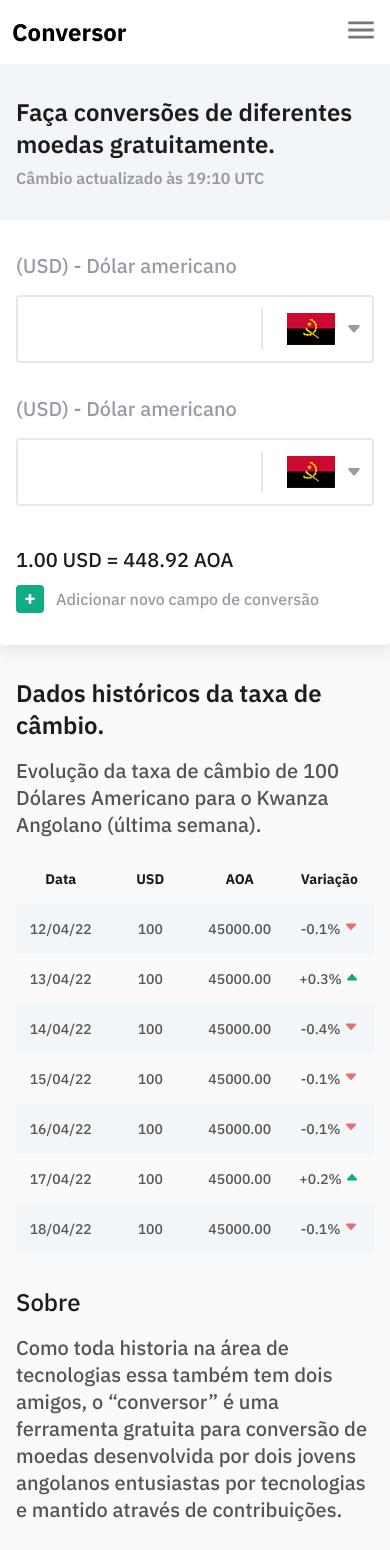
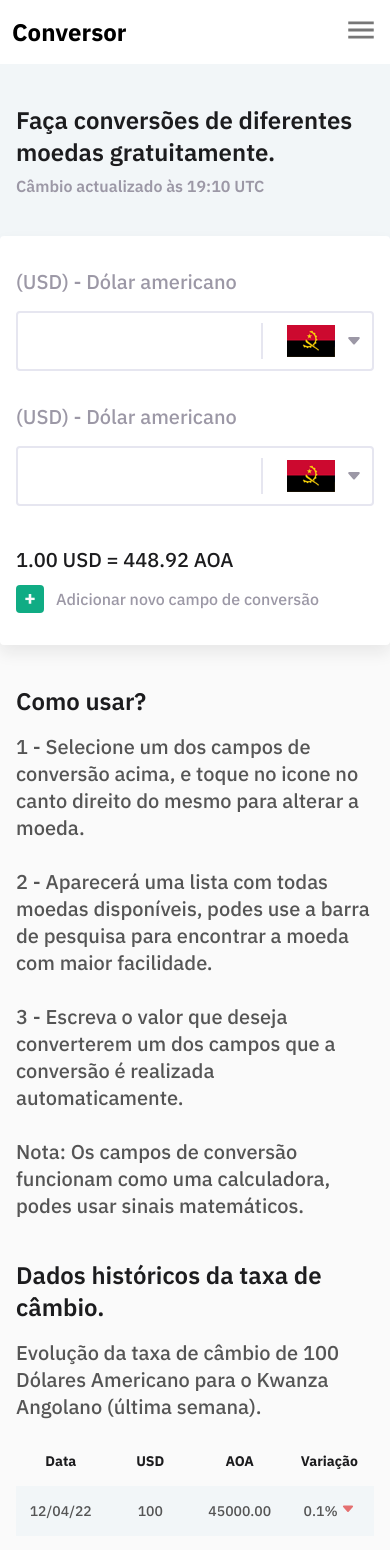
Before and after one commit to datwayskrt/currency-converter, a React (Create React App) app: page / in a window 390 px wide. Shown: the top 1550 px of the page. Built offline with nearby package versions, Linux system fonts and the light colour scheme.

Commit message:
Área de como usar, e responsividade.

```diff
--- a/src/components/Calculator/FormGroup/styles.js
+++ b/src/components/Calculator/FormGroup/styles.js
@@ -29,6 +29,10 @@ export const MoneyInput = styled.div`
     margin-top: var(--space-unit);
 
     /* border: 2px solid red; */
+
+    @media (max-width: 480px){
+        height: 60px;
+    }
 `;
 
 export const Input = styled.input`
--- a/src/components/Historic/index.js
+++ b/src/components/Historic/index.js
@@ -30,49 +30,49 @@ const Historic = () => {
                   <Td>12/04/22</Td>
                   <Td>100</Td>
                   <Td>45000.00</Td>
-                  <Td>-0.1% <BsCaretDownFill color='#E47070' /></Td>
+                  <Td>0.1% <BsCaretDownFill color='#E47070' /></Td>
                   {/* <Td><BsCaretDownFill color='#E47070' /></Td> */}
               </Tr>
               <Tr>
                   <Td>13/04/22</Td>
                   <Td>100</Td>
                   <Td>45000.00</Td>
-                  <Td>+0.3% <BsCaretUpFill color='#10AC84' /></Td>
+                  <Td>0.3% <BsCaretUpFill color='#10AC84' /></Td>
                   {/* <Td><BsCaretUpFill color='#10AC84' /></Td> */}
               </Tr>
               <Tr>
                   <Td>14/04/22</Td>
                   <Td>100</Td>
                   <Td>45000.00</Td>
-                  <Td>-0.4% <BsCaretDownFill color='#E47070' /></Td>
+                  <Td>0.4% <BsCaretDownFill color='#E47070' /></Td>
                   {/* <Td><BsCaretDownFill color='#E47070' /></Td> */}
               </Tr>
               <Tr>
                   <Td>15/04/22</Td>
                   <Td>100</Td>
                   <Td>45000.00</Td>
-                  <Td>-0.1% <BsCaretDownFill color='#E47070' /></Td>
+                  <Td>0.1% <BsCaretDownFill color='#E47070' /></Td>
                   {/* <Td><BsCaretDownFill color='#E47070' /></Td> */}
               </Tr>
               <Tr>
                   <Td>16/04/22</Td>
                   <Td>100</Td>
                   <Td>45000.00</Td>
-                  <Td>-0.1% <BsCaretDownFill color='#E47070' /></Td>
+                  <Td>0.1% <BsCaretDownFill color='#E47070' /></Td>
                   {/* <Td><BsCaretDownFill color='#E47070' /></Td> */}
               </Tr>
               <Tr>
                   <Td>17/04/22</Td>
                   <Td>100</Td>
                   <Td>45000.00</Td>
-                  <Td>+0.2% <BsCaretUpFill color='#10AC84' /></Td>
+                  <Td>0.2% <BsCaretUpFill color='#10AC84' /></Td>
                   {/* <Td><BsCaretUpFill color='#10AC84' /></Td> */}
               </Tr>
               <Tr>
                   <Td>18/04/22</Td>
                   <Td>100</Td>
                   <Td>45000.00</Td>
-                  <Td>-0.1% <BsCaretDownFill color='#E47070' /></Td>
+                  <Td>0.1% <BsCaretDownFill color='#E47070' /></Td>
                   {/* <Td><BsCaretDownFill color='#E47070' /></Td> */}
               </Tr>
           </Table>
--- a/src/components/Historic/styles.js
+++ b/src/components/Historic/styles.js
@@ -3,7 +3,8 @@ import styled from "styled-components";
 export const Container = styled.div`
     width: 100%;
     max-width: var(--max-width);
-    margin: var(--space-lg);
+    /* margin-bottom: var(--space-xl); */
+    /* margin: var(--space-lg); */
 
     /* border: 2px solid red; */
 
--- /dev/null
+++ b/src/components/HowToUse/index.js
@@ -0,0 +1,24 @@
+import React from 'react'
+
+import{
+    Container,
+    Heading,
+    Paragraph
+} from './styles'
+
+const HowToUse = () => {
+  return (
+      <Container>
+          <Heading>Como usar?</Heading>
+          <Paragraph>1 - Selecione um dos campos de conversão acima, e toque no icone no canto direito do mesmo para alterar a moeda.<br/><br/>
+
+          2 - Aparecerá uma lista com todas moedas disponíveis, podes use a barra de pesquisa para encontrar a moeda com maior facilidade.<br/><br/>
+
+          3 - Escreva o valor que deseja converterem um dos campos que a conversão é realizada automaticamente.<br/><br/>
+
+          Nota: Os campos de conversão funcionam como uma calculadora, podes usar sinais matemáticos.</Paragraph>
+      </Container>
+  )
+}
+
+export default HowToUse
--- a/src/components/About/styles.js
+++ b/src/components/HowToUse/styles.js
@@ -3,7 +3,7 @@ import styled from "styled-components";
 export const Container = styled.div`
     width: 100%;
     max-width: var(--max-width);
-    /* margin: var(--space-lg); */
+    /* margin-bottom: var(--space-xl); */
 
     /* border: 2px solid red; */
 
@@ -15,7 +15,7 @@ export const Container = styled.div`
 export const Heading = styled.h1`
     font-size: var(--font-size-32);
     color: var(--text-color-primary);
-    font-weight: 500;
+    font-weight: 600;
 
     @media(max-width: 768px){
         font-size: var(--font-size-28);
@@ -30,5 +30,5 @@ export const Paragraph = styled.p`
     font-size: var(--font-size-20);
     color: var(--text-color-tertiary);
     font-weight: 500;
-    margin: var(--space-unit) 0;
+    margin-top: var(--space-unit);
 `;
--- a/src/components/index.js
+++ b/src/components/index.js
@@ -2,3 +2,4 @@ export {default as Menu} from './Menu'
 export {default as Calculator} from './Calculator'
 export {default as Historic} from './Historic'
 export {default as About} from './About'
+export {default as HowToUse} from './HowToUse'
--- a/src/pages/Home/index.js
+++ b/src/pages/Home/index.js
@@ -5,7 +5,8 @@ import {
     Menu,
     Calculator,
     Historic,
-    About
+    About,
+    HowToUse
 } from '../../components'
 
 import {
@@ -30,9 +31,9 @@ const Home = () => {
                 </Header>
 
                 <Calculator/>
+                <HowToUse/>
                 <Historic/>
                 <About/>
-
             </Main>
         </Container>
     )
--- a/src/pages/Home/styles.js
+++ b/src/pages/Home/styles.js
@@ -20,6 +20,7 @@ export const Main = styled.main`
     display: flex;
     flex-direction: column;
     align-items: center;
+    gap: var(--space-x);
 
     @media(max-width: 1200px){
         padding: 0 2rem;
@@ -40,7 +41,7 @@ export const Header = styled.header`
     display: flex;
     align-items: flex-start;
     justify-content: space-between;
-    margin: var(--space-lg);
+    margin-top: var(--space-x);
 
     /* border: 2px solid red; */
 
```
Also changed, not shown: src/components/Calculator/styles.js (+1 -10 lines).
